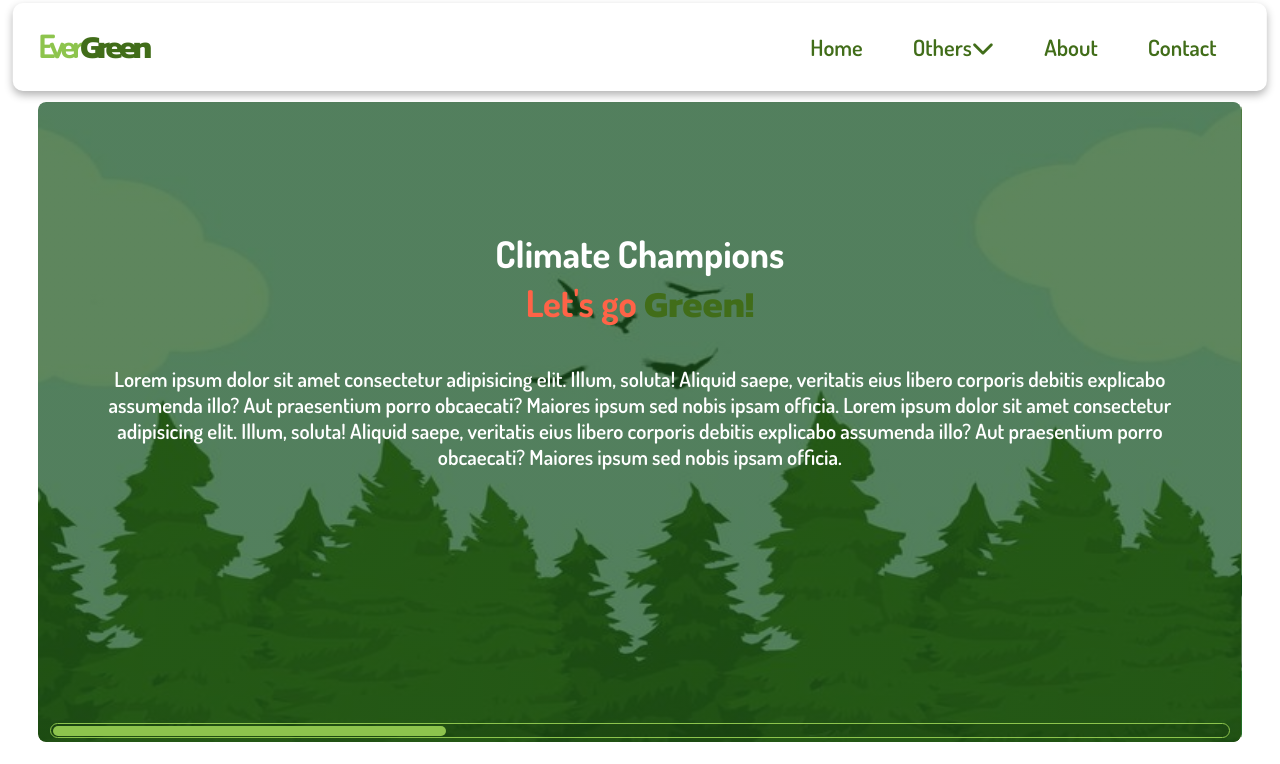
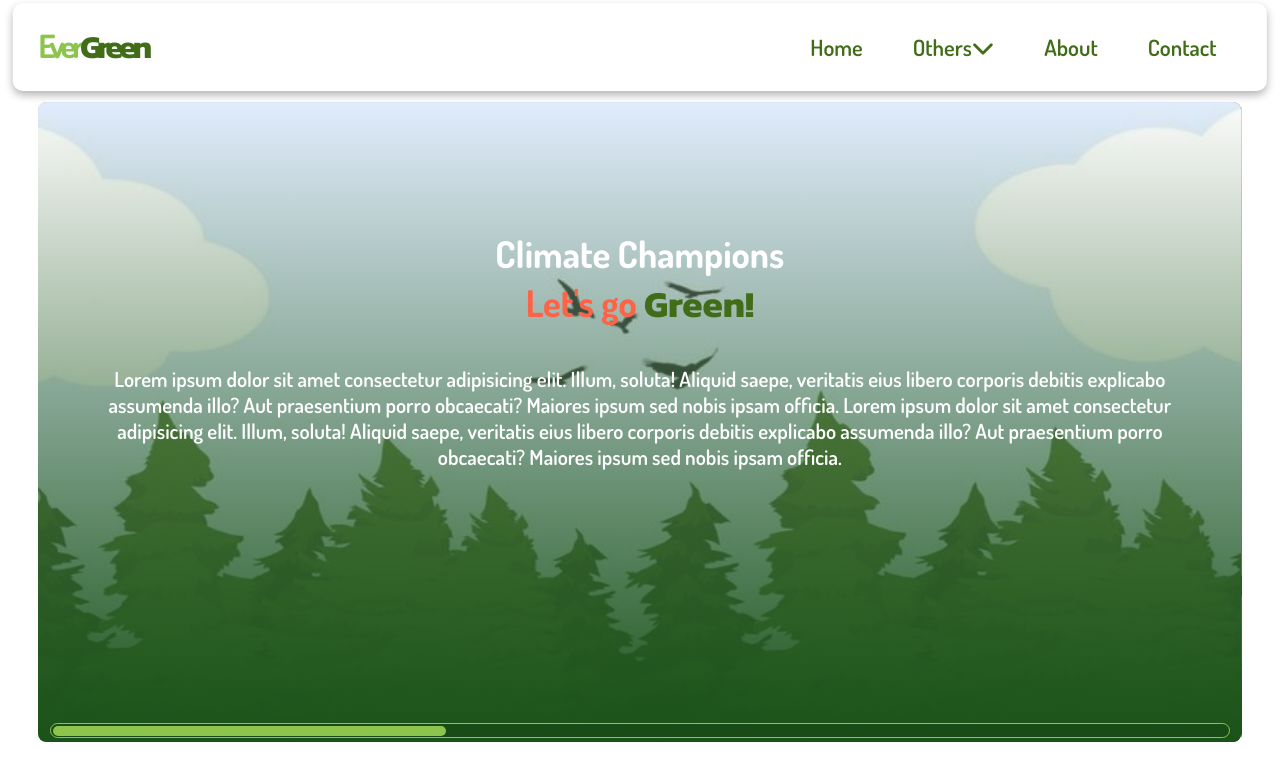
Before and after one commit to Arnold-0803/Climate-Action-Project, a React (Create React App) app: page /#/ in a window 1280 px wide. Shown: the top 764 px of the page. Built offline with nearby package versions, Linux system fonts and the light colour scheme; a web font is replaced by a local one.

Commit message:
fixed and added some features after completion of phase one

```diff
--- a/src/components/CarouselStyles.css
+++ b/src/components/CarouselStyles.css
@@ -80,7 +80,7 @@
   left: 0;
   width: 100%;
   height: 100%;
-  background: linear-gradient(rgba(26, 83, 25, 0.7), rgba(26, 83, 25, 0.7));
+  background: linear-gradient( rgba(245, 245, 245, 0.3), rgba(26, 83, 25));
   border-radius: 8px;
   z-index: 2;
 }
```
